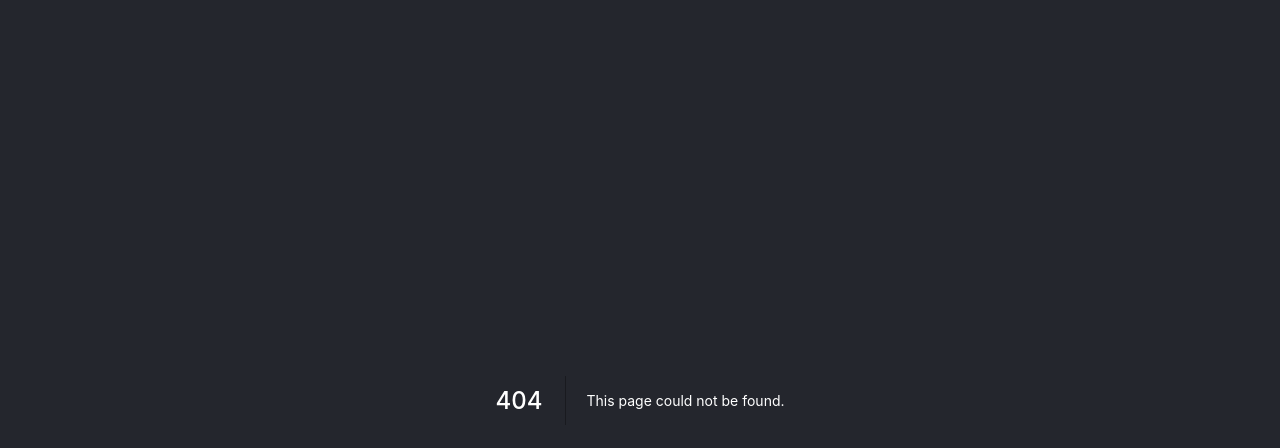
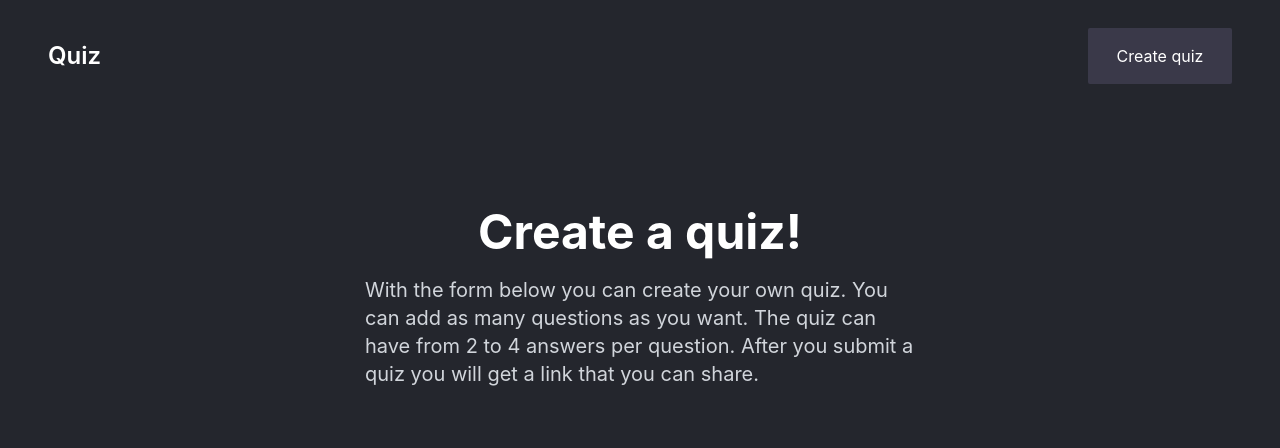
Before and after one commit to mwyywm/Quiz, a Next.js app: page /createquiz in a window 1280 px wide. Before the commit this address had no page. Shown: the top 448 px of the page. Built offline with nearby package versions, Linux system fonts and the light colour scheme; a web font is replaced by a local one.

Commit message:
Added createquiz route. Links added to landing page and header

```diff
--- a/components/Header.tsx
+++ b/components/Header.tsx
@@ -1,13 +1,24 @@
 import React from "react";
+import Link from "next/link";
+import clsx from "clsx";
 
 const Header = () => {
   return (
     <nav className="mx-auto flex h-28 w-full items-center">
       <div className="mx-auto flex w-[1200px] max-w-full justify-between px-2">
-        <h1 className="flex items-center text-2xl font-semibold">Quiz</h1>
-        <button className="h-14 w-36 rounded-sm bg-[#3A3949] py-2 px-1 transition-colors hover:bg-gray-700 xs:p-3 xs:px-5">
-          Create quiz
-        </button>
+        <Link href="/">
+          <a className="flex items-center text-2xl font-semibold">Quiz</a>
+        </Link>
+        <Link href="/createquiz">
+          <a
+            className={clsx(
+              "flex h-14 w-36 items-center justify-center rounded-sm bg-[#3A3949] py-2 px-1 transition-colors",
+              "hover:bg-gray-700 xs:p-3 xs:px-5"
+            )}
+          >
+            Create quiz
+          </a>
+        </Link>
       </div>
     </nav>
   );
--- /dev/null
+++ b/components/LinkAsButton.tsx
@@ -0,0 +1,30 @@
+import clsx from "clsx";
+import Link from "next/link";
+
+export interface Props {
+  href: string;
+  children: string; // no JSX allowed inside of children
+  variant?: "primary" | "secondary";
+}
+
+const LinkAsButton = ({ children, variant = "primary", ...props }: Props) => {
+  return (
+    <Link href={props.href}>
+      <a
+        className={clsx(
+          "flex h-14 min-w-[160px] items-center justify-center rounded-sm p-4 px-6 font-medium transition-colors",
+          {
+            "border border-amber-500 bg-amber-500 text-black hover:bg-[#ffad21]":
+              variant === "primary",
+            "border border-amber-500 text-amber-400 hover:bg-amber-500 hover:text-black focus:bg-amber-500 focus:text-black":
+              variant === "secondary",
+          }
+        )}
+      >
+        {children}
+      </a>
+    </Link>
+  );
+};
+
+export default LinkAsButton;
--- /dev/null
+++ b/pages/createquiz/index.tsx
@@ -0,0 +1,22 @@
+import Layout from "../../components/Layout";
+
+const CreateQuizPage = () => {
+  return (
+    <Layout>
+      <section>
+        <div className="mx-auto w-[650px] max-w-full">
+          <h1 className="text-center text-5xl font-bold antialiased">
+            Create a quiz!
+          </h1>
+          <p className="mx-auto mt-5 w-[550px] max-w-full text-left text-xl font-normal text-gray-300 antialiased">
+            With the form below you can create your own quiz. You can add as
+            many questions as you want. The quiz can have from 2 to 4 answers
+            per question. After you submit a quiz you will get a link that you
+            can share.
+          </p>
+        </div>
+      </section>
+    </Layout>
+  );
+};
+export default CreateQuizPage;
--- a/pages/index.tsx
+++ b/pages/index.tsx
@@ -1,7 +1,7 @@
 import React from "react";
 import Layout from "../components/Layout";
-import Button from "../components/Button";
 import QuizButton from "../components/QuizButton";
+import LinkAsButton from "../components/LinkAsButton";
 
 const Landing = () => {
   const mockData = [
@@ -22,10 +22,12 @@ const Landing = () => {
         </div>
         <div className="mx-auto mt-16 flex flex-wrap justify-center">
           <div className="m-2">
-            <Button>Create quiz</Button>
+            <LinkAsButton href="/createquiz">Create quiz</LinkAsButton>
           </div>
           <div className="m-2">
-            <Button variant="secondary">Random quiz</Button>
+            <LinkAsButton href="/createquiz" variant="secondary">
+              Random quiz
+            </LinkAsButton>
           </div>
         </div>
       </section>
@@ -33,7 +35,7 @@ const Landing = () => {
         <h2 className="text-center text-4xl font-bold">Most popular</h2>
         <div className="mt-12">
           {mockData.map((quiz) => (
-            <div className="m-auto my-5 w-[650px] max-w-full">
+            <div className="m-auto my-5 w-[650px] max-w-full" key={quiz.name}>
               <QuizButton name={quiz.name} questions={quiz.questions} />
             </div>
           ))}
```
